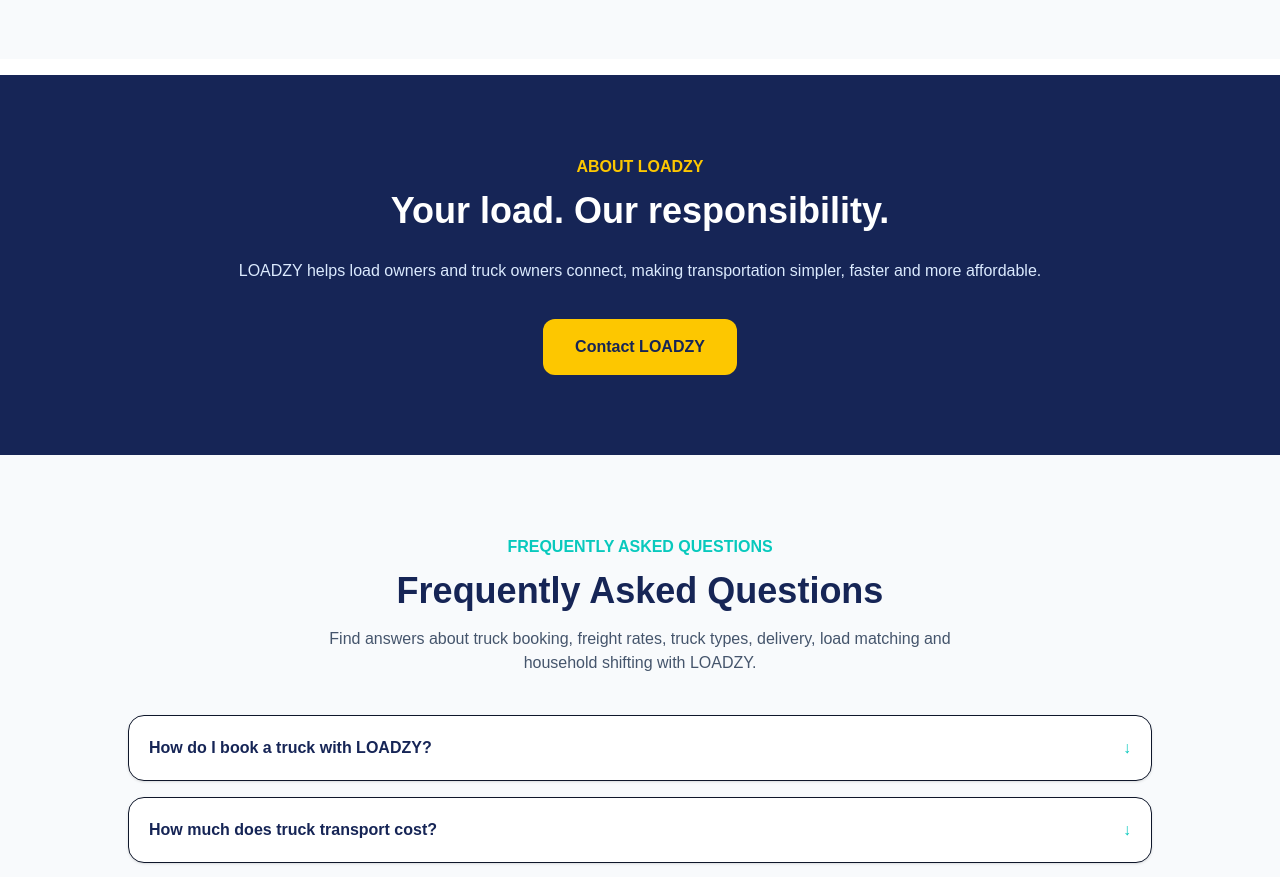
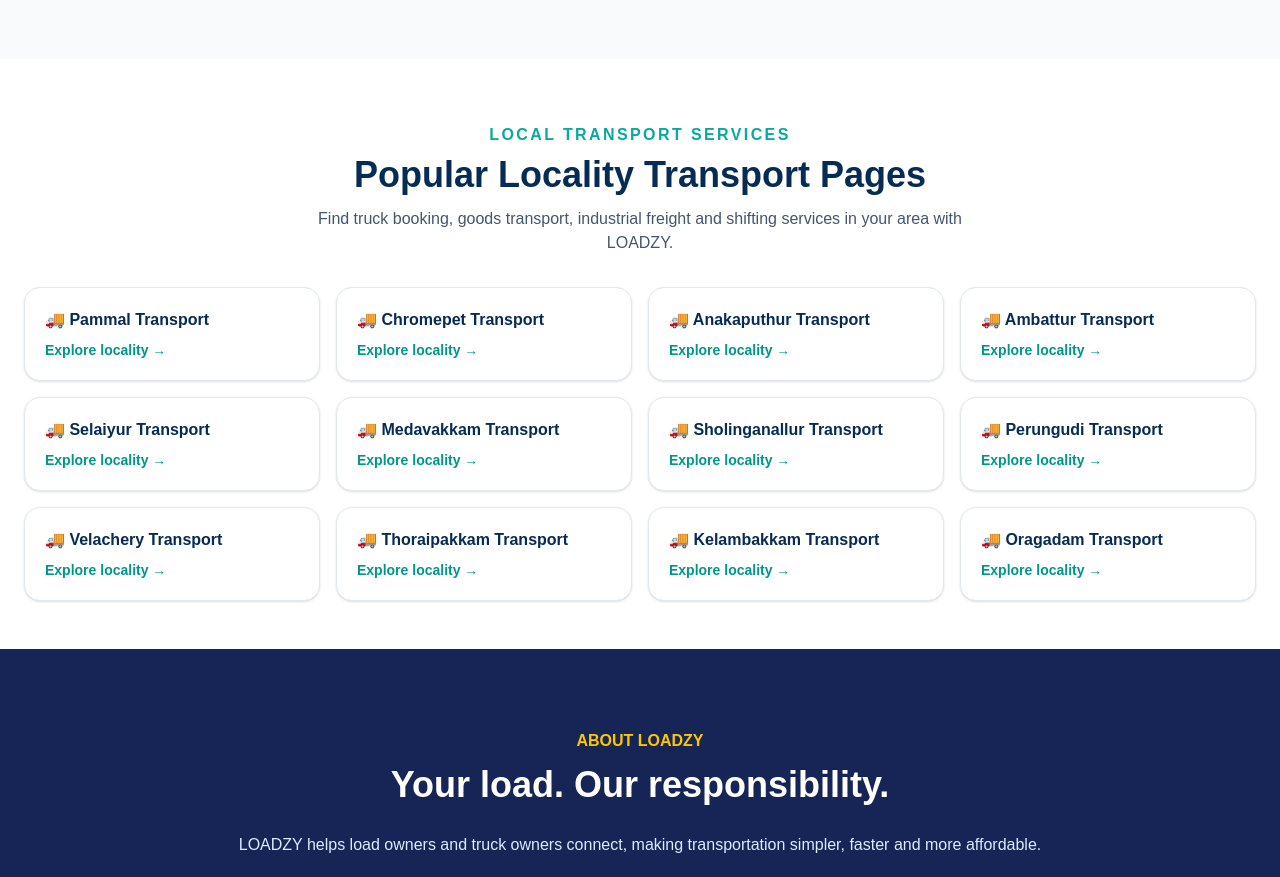
Before and after one commit to haleemablog-del/loadzy, a Next.js app: page / in a window 1280 px wide. Shown: the part 4380-5257 px from the top of the page. Built offline with nearby package versions, Linux system fonts and the light colour scheme; no server answers; the database is empty.

Commit message:
Add locality transport links to homepage

```diff
--- a/app/page.tsx
+++ b/app/page.tsx
@@ -954,6 +954,56 @@ Pickup Date: ${pickupDate}`;
 </section>
 
 
+{/* Popular Locality Transport Pages */}
+<section className="mt-16 px-6 pb-8">
+  <div className="mx-auto max-w-7xl">
+    <div className="text-center">
+      <p className="font-black uppercase tracking-[0.15em] text-[#08a99f]">
+        LOCAL TRANSPORT SERVICES
+      </p>
+
+      <h2 className="mt-2 text-3xl font-black text-[#062B55] md:text-4xl">
+        Popular Locality Transport Pages
+      </h2>
+
+      <p className="mx-auto mt-3 max-w-2xl text-slate-600">
+        Find truck booking, goods transport, industrial freight and shifting
+        services in your area with LOADZY.
+      </p>
+    </div>
+
+    <div className="mt-8 grid gap-4 sm:grid-cols-2 lg:grid-cols-4">
+      {[
+        ["Pammal", "/pammal-transport"],
+        ["Chromepet", "/chromepet-transport"],
+        ["Anakaputhur", "/anakaputhur-transport"],
+        ["Ambattur", "/ambattur-transport"],
+        ["Selaiyur", "/selaiyur-transport"],
+        ["Medavakkam", "/medavakkam-transport"],
+        ["Sholinganallur", "/sholinganallur-transport"],
+        ["Perungudi", "/perungudi-transport"],
+        ["Velachery", "/velachery-transport"],
+        ["Thoraipakkam", "/thoraipakkam-transport"],
+        ["Kelambakkam", "/kelambakkam-transport"],
+        ["Oragadam", "/oragadam-transport"],
+      ].map(([name, href]) => (
+        <Link
+          key={href}
+          href={href}
+          className="rounded-2xl border border-slate-200 bg-white p-5 font-black text-[#062B55] shadow-sm transition hover:-translate-y-1 hover:border-[#08A99F] hover:bg-teal-50"
+        >
+          🚚 {name} Transport
+          <span className="mt-2 block text-sm font-bold text-teal-600">
+            Explore locality →
+          </span>
+        </Link>
+      ))}
+    </div>
+  </div>
+</section>
+
+
+
 
 
 
```
